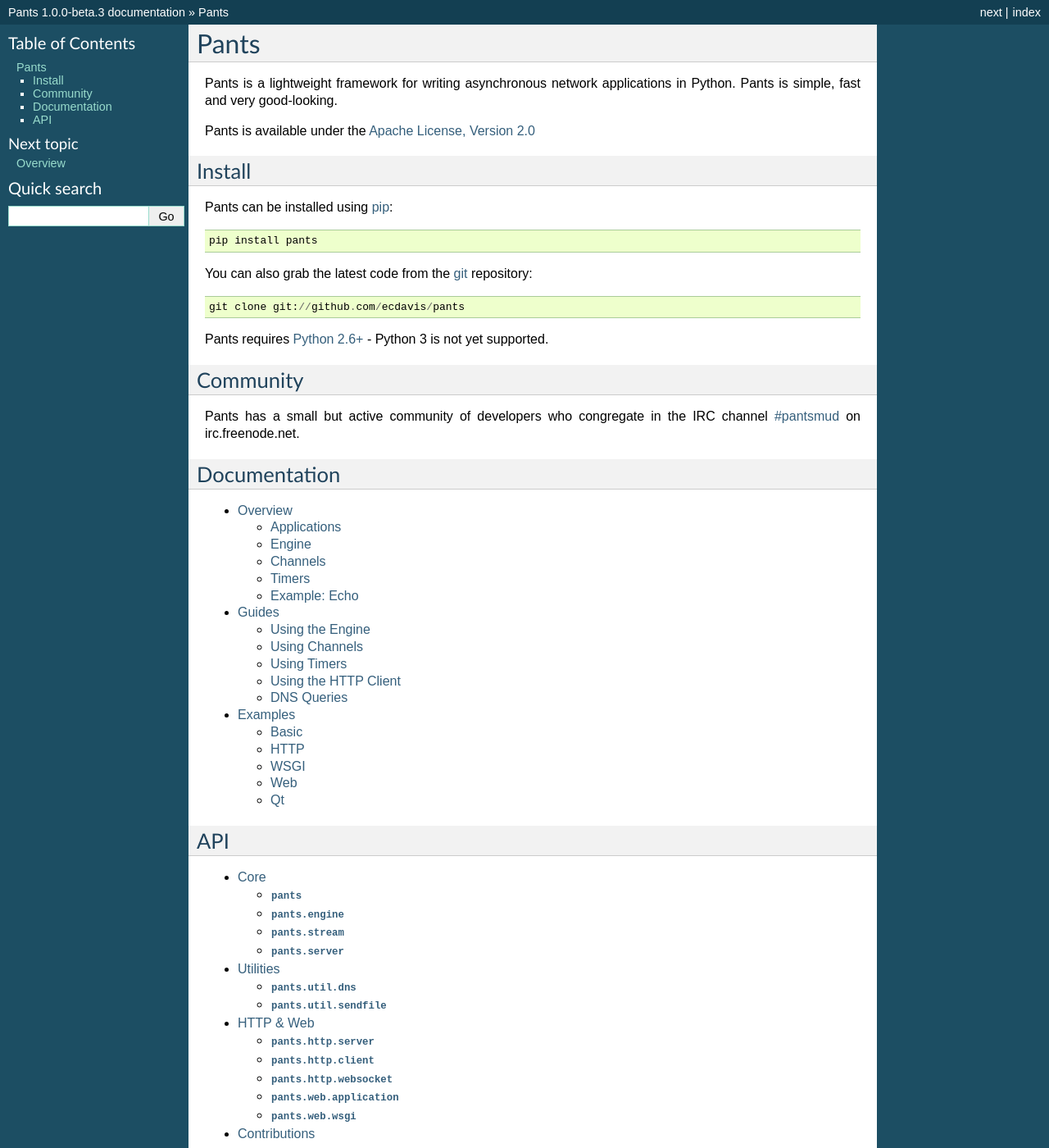
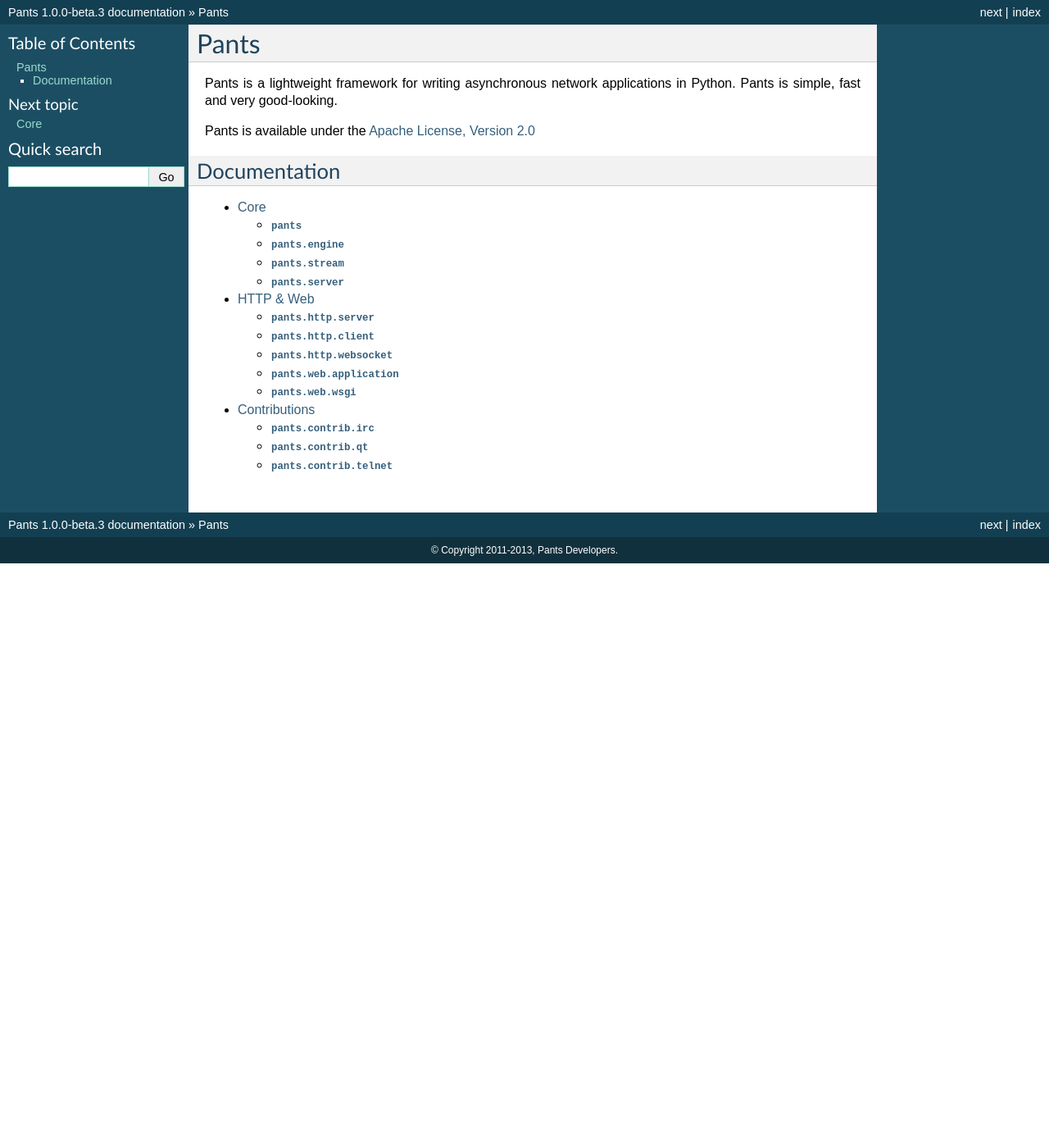
Before and after one commit to ecdavis/pants, a Sphinx documentation site: the page built from docs/index.rst, in a window 1280 px wide and 1400 px high. Shown: the whole window at 82% size. Built offline with Sphinx 7.4.7, drawn with Linux system fonts in a browser that asks for light colours.

Commit message:
Updated the documentation index.

```diff
--- a/docs/index.rst
+++ b/docs/index.rst
@@ -7,45 +7,12 @@
 Pants is available under the
 `Apache License, Version 2.0 <http://www.apache.org/licenses/LICENSE-2.0.html>`_
 
-Install
-=======
-
-Pants can be installed using `pip <http://pypi.python.org/pypi/pip>`_::
-
-    pip install pants
-
-You can also grab the latest code from the `git <http://git-scm.com/>`_
-repository::
-
-    git clone git://github.com/ecdavis/pants
-
-Pants requires `Python 2.6+ <http://python.org/>`_ - Python 3 is not yet
-supported.
-
-Community
-=========
-
-Pants has a small but active community of developers who congregate in the IRC
-channel `#pantsmud <http://webchat.freenode.net/?channels=pantsmud>`_ on
-irc.freenode.net.
-
 Documentation
 =============
 
 .. toctree::
     :maxdepth: 2
 
-    overview
-    guides/index
-    examples/index
-
-API
-===
-
-.. toctree::
-    :maxdepth: 2
-
     core/index
-    utilities/index
     web/index
     contrib/index
```
